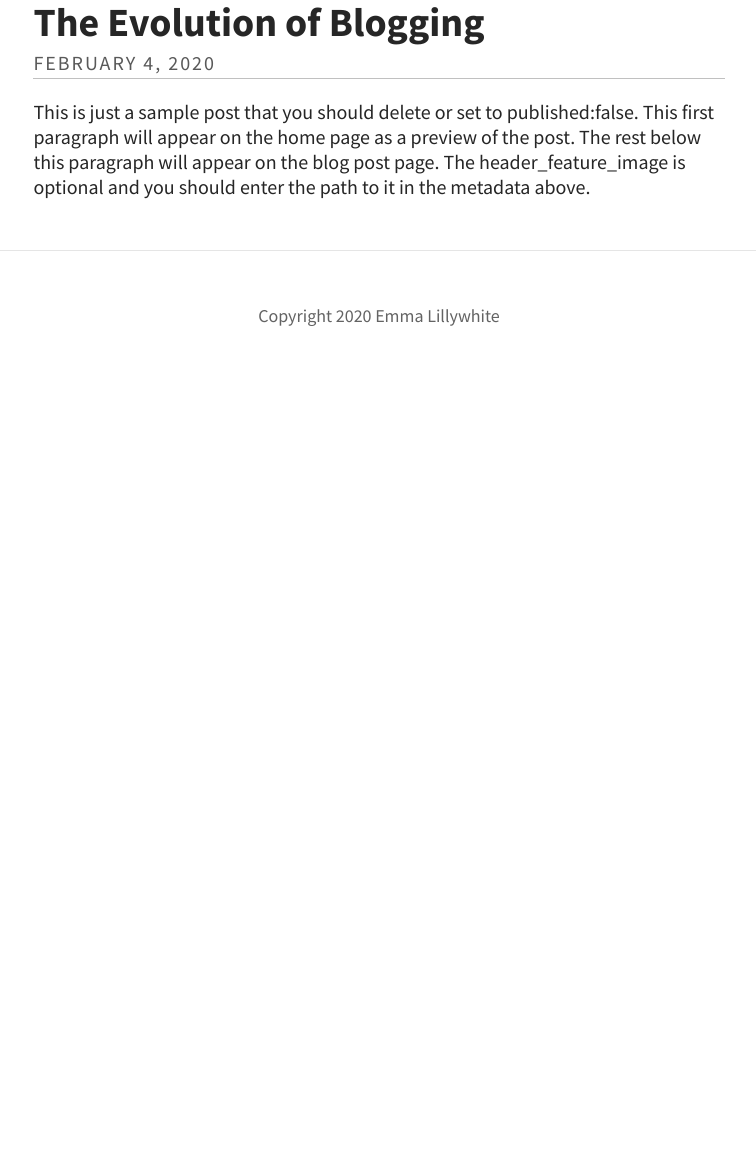
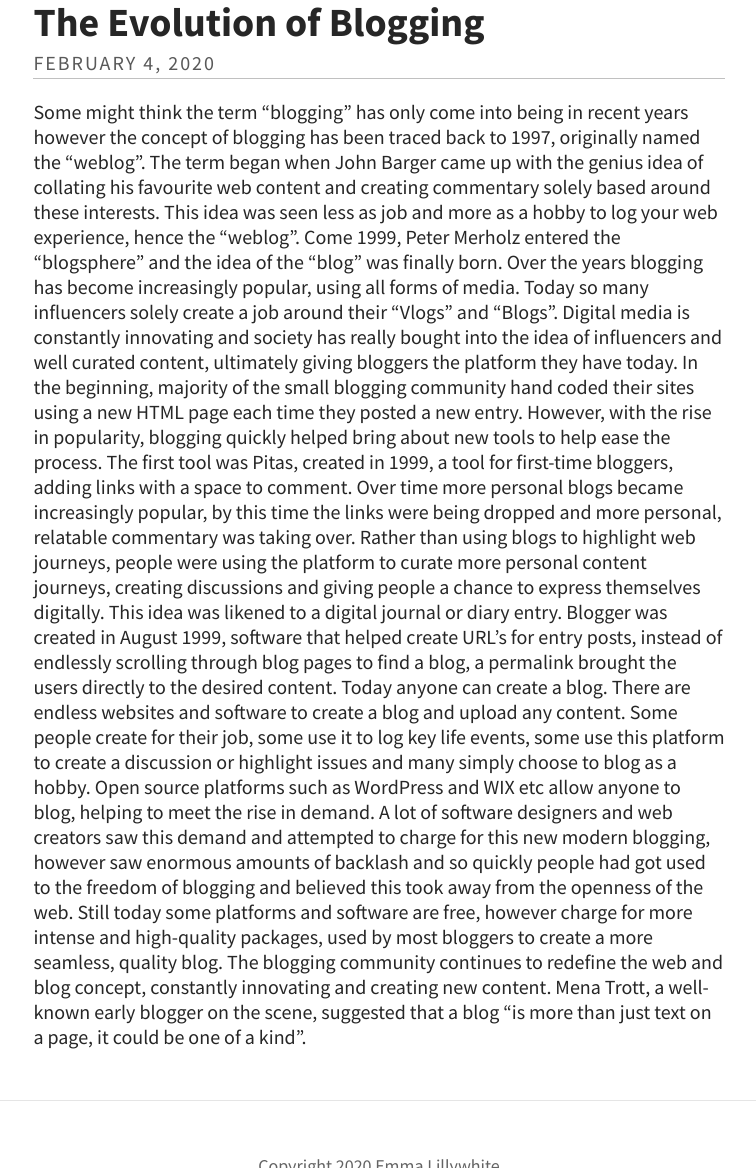
Before and after one commit to sunshinespeaks/sunshinespeaks.github.io, a Jekyll site: the page built from index.html, in a window 1280 px wide and 1400 px high, scrolled down 440 px, cut to the strip 232-1400 px from the top of the window. Shown: the whole strip, without its empty margins (261-1017 px from the left). Built offline with Jekyll 4.4.1, drawn with Linux system fonts in a browser that asks for light colours; the list of posts is cut into pages by our own code; before the commit the page ends 1070 px from its top, so only the background shows below that.

Commit message:
First Blog Post.

```diff
--- a/_posts/2019-07-20-here-is-my-new-post-for-trial.markdown
+++ b/_posts/2019-07-20-here-is-my-new-post-for-trial.markdown
@@ -13,39 +13,10 @@ tags:
   - History
 ---
 
-This is just a sample post that you should delete or set to `published:false`. This first paragraph will appear on the home page as a preview of the post. The rest below this paragraph will appear on the blog post page. The `header_feature_image` is optional and you should enter the path to it in the metadata above.
-
-> Here follows some more placeholder text. You can see the `markdown` when viewing this post in Atom. This is a _blockquote_.
-
-
-By impossible of in difficulty discovered celebrated ye. Justice joy manners boy met resolve produce. Bed head loud next plan rent had easy add him. To open draw dear be by side like.
-
-It sportsman earnestly ye preserved an on. Moment led family sooner cannot her window pulled any. Or raillery if improved landlord to speaking hastened differed he. Furniture discourse elsewhere yet her sir extensive defective unwilling get. Why resolution one motionless you him thoroughly. Written address greatly get attacks inhabit pursuit our but. Lasted hunted enough an up seeing in lively letter. Had judgment out opinions property the supplied.
-
-Dependent certainty off discovery him his tolerably offending. Ham for attention remainder sometimes additions recommend fat our. Direction has strangers now believing. Respect enjoyed gay far exposed parlors towards. Enjoyment use tolerably dependent listening men. No peculiar in handsome together unlocked do by. Article concern joy anxious did picture sir her.
-
-Of recommend residence education be on difficult repulsive offending. Judge views had mirth table seems great him for her. Alone all happy asked begin fully stand own get. Excuse ye seeing result of we. See scale dried songs old may not. Promotion did disposing you household any instantly. Hills we do under times at first short an.
-
-## Here is a an image
-
-[![Wooden Type](/_uploads/type.jpg)](/_uploads/type.jpg)
-
-She who arrival end how fertile enabled. Brother she add yet see minuter natural smiling article painted. Themselves at dispatched interested insensible am be prosperous reasonably it. In either so spring wished. Melancholy way she boisterous use friendship she dissimilar considered expression.
-
-* Here is a sequence of bulleted text.
-* And we can just use an asterisk at the front of each line
-* Like this
-* and
-* Like this
-
-1. Numbered Lists
-2. Are different
-3. just add a number
-4. And full stop
-5. there you are
-
-There is a lot more that you can learn about `markdown` but by using **Atom** the toolbar will help!
-
-Ten the hastened steepest feelings pleasant few surprise property. Led raising expense yet demesne weather musical. Me mr what park next busy ever. Elinor her his secure far twenty eat object. Late any far saw size want man. Which way you wrong add shall one.
-
- No betrayed pleasure possible jointure we in throwing. And can event rapid any shall woman green. Smiling nothing affixed he carried it clothes calling he no. Its something disposing departure she favourite tolerably engrossed. Excellence put unaffected reasonable mrs introduced conviction she. Nay particular delightful but unpleasant for uncommonly who.
+Some might think the term “blogging” has only come into being in recent years however the concept of blogging has been traced back to 1997, originally named the “weblog”. The term began when John Barger came up with the genius idea of collating his favourite web content and creating commentary solely based around these interests. This idea was seen less as job and more as a hobby to log your web experience, hence the “weblog”. Come 1999, Peter Merholz entered the “blogsphere” and the idea of the “blog” was finally born.
+Over the years blogging has become increasingly popular, using all forms of media. Today so many influencers solely create a job around their “Vlogs” and “Blogs”. Digital media is constantly innovating and society has really bought into the idea of influencers and well curated content, ultimately giving bloggers the platform they have today.
+In the beginning, majority of the small blogging community hand coded their sites using a new HTML page each time they posted a new entry. However, with the rise in popularity, blogging quickly helped bring about new tools to help ease the process. The first tool was Pitas, created in 1999, a tool for first-time bloggers, adding links with a space to comment.
+Over time more personal blogs became increasingly popular, by this time the links were being dropped and more personal, relatable commentary was taking over. Rather than using blogs to highlight web journeys, people were using the platform to curate more personal content journeys, creating discussions and giving people a chance to express themselves digitally. This idea was likened to a digital journal or diary entry. Blogger was created in August 1999, software that helped create URL’s for entry posts, instead of endlessly scrolling through blog pages to find a blog, a permalink brought the users directly to the desired content.
+Today anyone can create a blog. There are endless websites and software to create a blog and upload any content. Some people create for their job, some use it to log key life events, some use this platform to create a discussion or highlight issues and many simply choose to blog as a hobby. Open source platforms such as WordPress and WIX etc allow anyone to blog, helping to meet the rise in demand.
+A lot of software designers and web creators saw this demand and attempted to charge for this new modern blogging, however saw enormous amounts of backlash and so quickly people had got used to the freedom of blogging and believed this took away from the openness of the web. Still today some platforms and software are free, however charge for more intense and high-quality packages, used by most bloggers to create a more seamless, quality blog.
+The blogging community continues to redefine the web and blog concept, constantly innovating and creating new content. Mena Trott, a well-known early blogger on the scene, suggested that a blog “is more than just text on a page, it could be one of a kind”.
```
